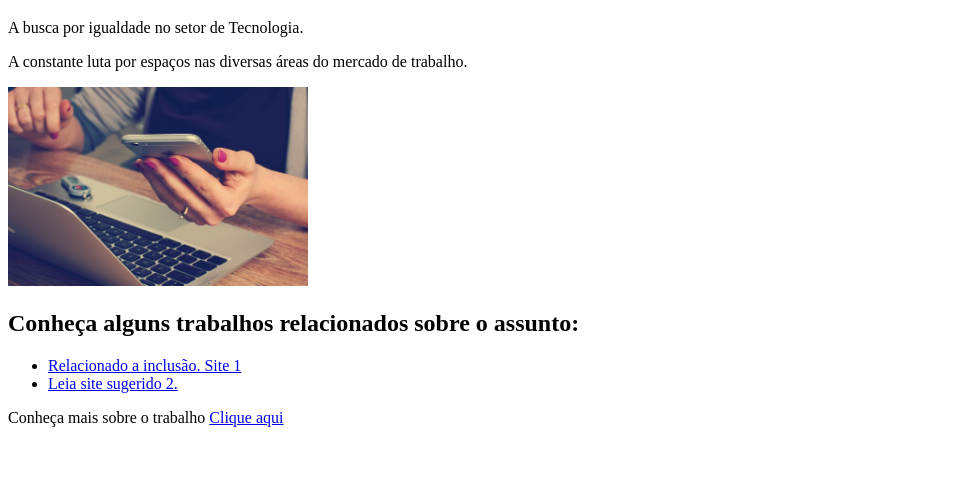
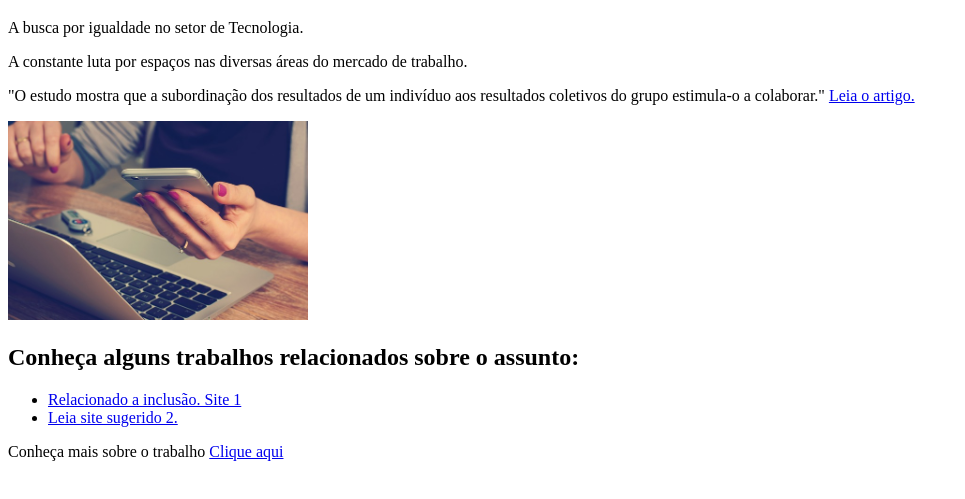
Before and after one commit to mauriciogregory/Aula06-Front, a plain HTML site: page index.html in a window 1280 px wide. Shown: the part 61-560 px from the top of the page, without its empty margins (0-965 px from the left). Drawn offline with Linux system fonts and the light colour scheme.

Commit message:
site aula06 front

```diff
--- a/index.html
+++ b/index.html
@@ -16,6 +16,10 @@
         <p>A busca por igualdade no setor de Tecnologia.</p>
 
         <p>A constante luta por espaços nas diversas áreas do mercado de trabalho.</p>
+        <p> "O estudo mostra que a subordinação dos resultados de um indivíduo aos resultados
+            coletivos do grupo estimula-o a colaborar."
+            <a href="https://bibliotecadigital.fgv.br/dspace/bitstream/handle/10438/2277/55331.pdf">Leia o artigo.</a> </p>
+
         <img width="300px" src="img/office-620822_640.jpg" alt="diversidade na tecnologia">
         <p></p>
 
```
